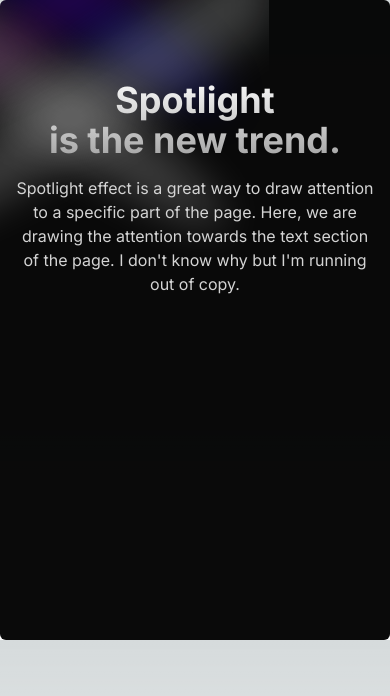
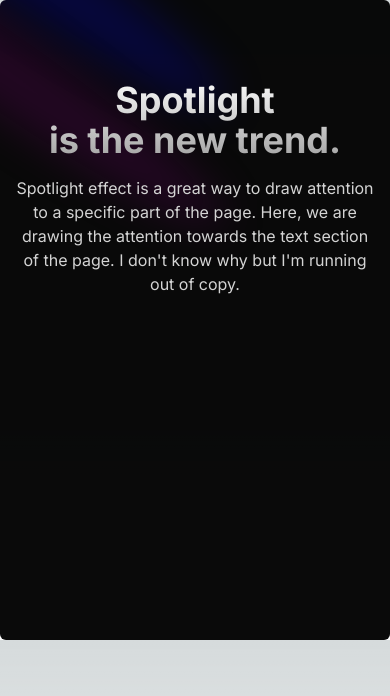
Before and after one commit to Bhargav-92/nextjs-portfolio, a Next.js app: page / in a window 390 px wide. Shown: the top 696 px of the page. Built offline with nearby package versions, Linux system fonts and the light colour scheme.

Commit message:
feat : spotlight

```diff
--- a/components/Hero.tsx
+++ b/components/Hero.tsx
@@ -7,20 +7,13 @@ export default function Hero() {
     <div className="h-[40rem] w-full rounded-md flex md:items-center md:justify-center bg-black/[0.96] antialiased bg-grid-white/[0.02] relative overflow-hidden">
       <LeftSpotlight
         className="-top-10 left-0 md:left-2 md:-top-20"
-        fill="white"
+        fill="purple"
       />
       <LeftSpotlight
         className="-top-40 left-0 md:left-80 md:-top-20"
         fill="blue"
       />
-      <RightSpotlight
-        className="-top-10 left-0 md:left-[100rem] md:-top-20"
-        fill="white"
-      />
-      <RightSpotlight
-        className="-top-40 left-0 md:left-[80rem] md:-top-20"
-        fill="purple"
-      />
+
       <div className="p-4 max-w-7xl mx-auto relative z-10 w-full pt-20 md:pt-0">
         <h1 className="text-4xl md:text-7xl font-bold text-center bg-clip-text text-transparent bg-gradient-to-b from-neutral-50 to-neutral-400 bg-opacity-50">
           Spotlight <br /> is the new trend.
```
